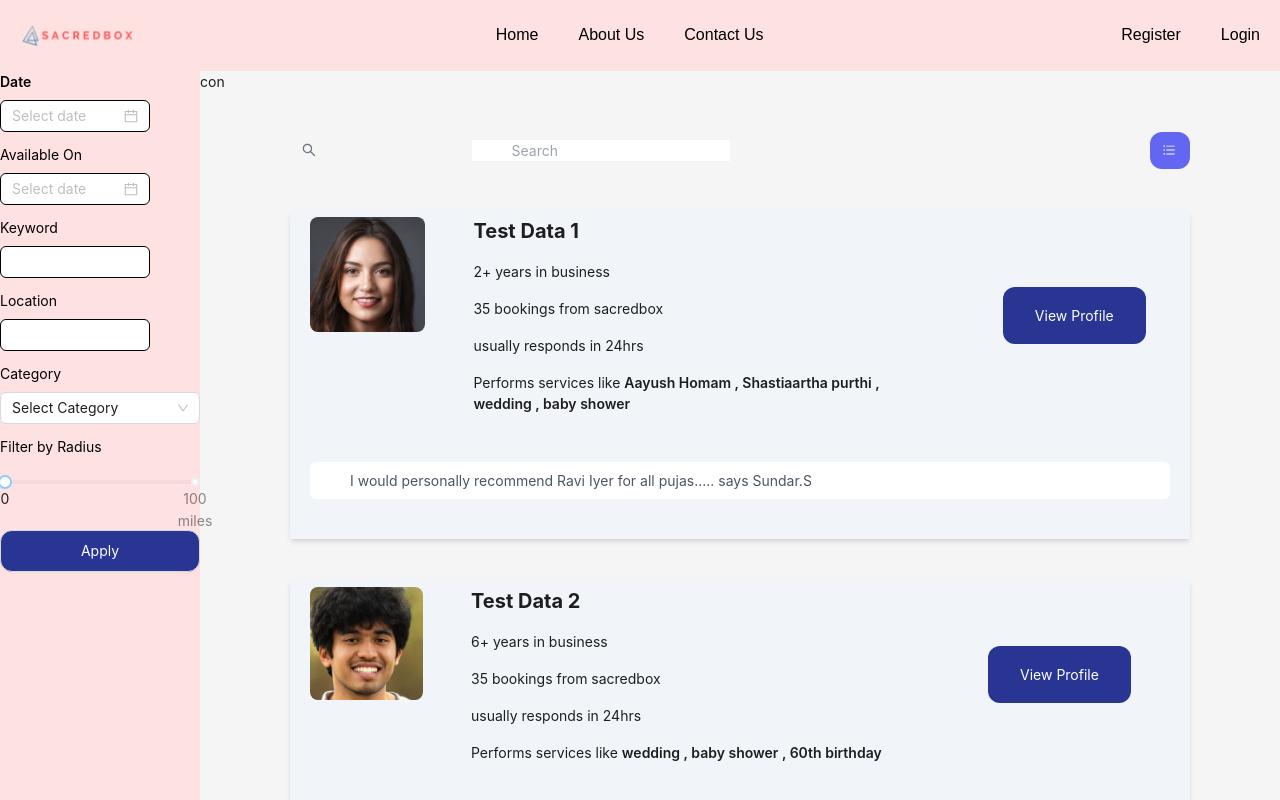
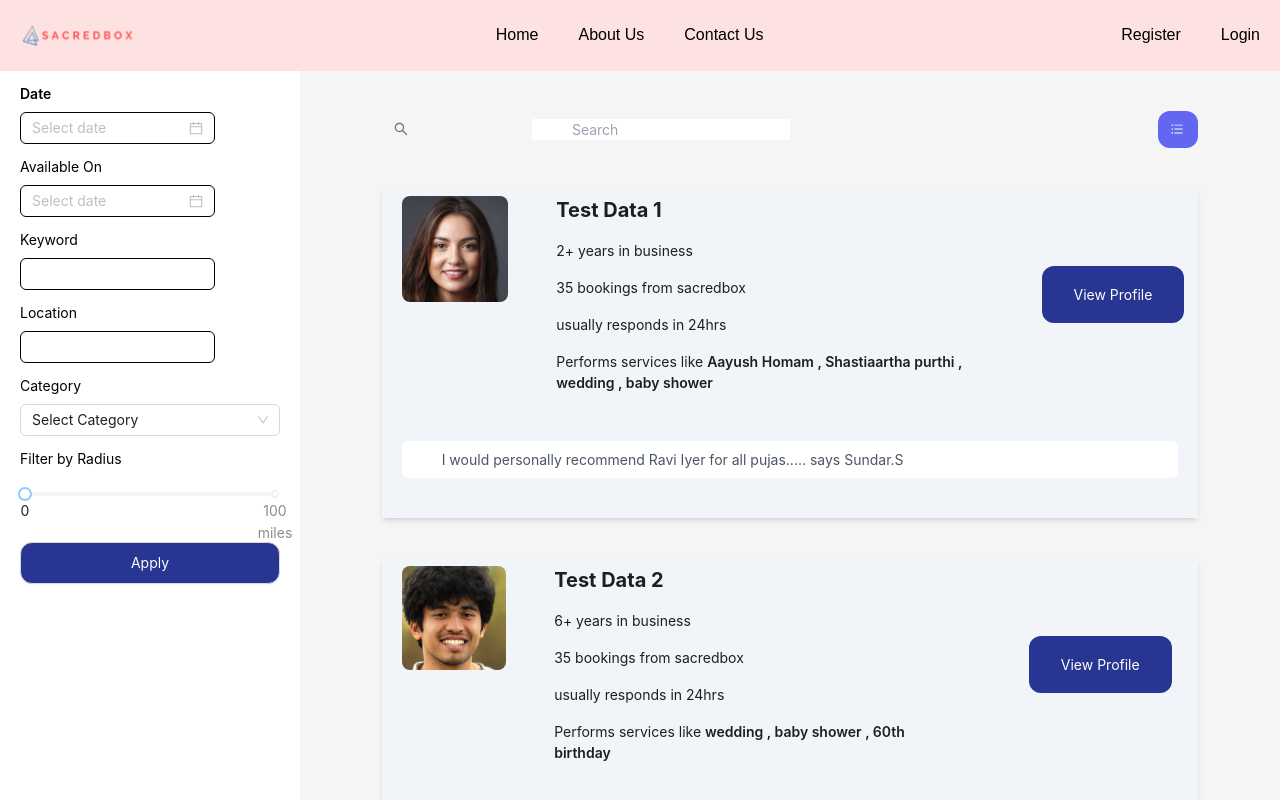
Before and after one commit to 3shtech/sacredboxv2-frontend, a Next.js app: page /searchResults in a window 1280 px wide. Shown: the top 800 px of the page. Built offline with nearby package versions, Linux system fonts and the light colour scheme.

Commit message:
changed color of sider

```diff
--- a/app/searchResults/page.tsx
+++ b/app/searchResults/page.tsx
@@ -14,12 +14,11 @@ export default function SearchResults() {
   return (
     <main className="flex flex-row gap-10">
       <Layout>
-        <Sider className="w-3/4 bg-red-100">
+        <Sider width={300} theme="light" className="px-5 py-3">
           <SearchFilter />
         </Sider>
         <Content>
           {" "}
-          con
           {/*TODO: add filter  */}
           <section className=" w-11/12 lg:w-5/6 m-auto  mb-10  mt-10">
             {/* Search filter */}
```
